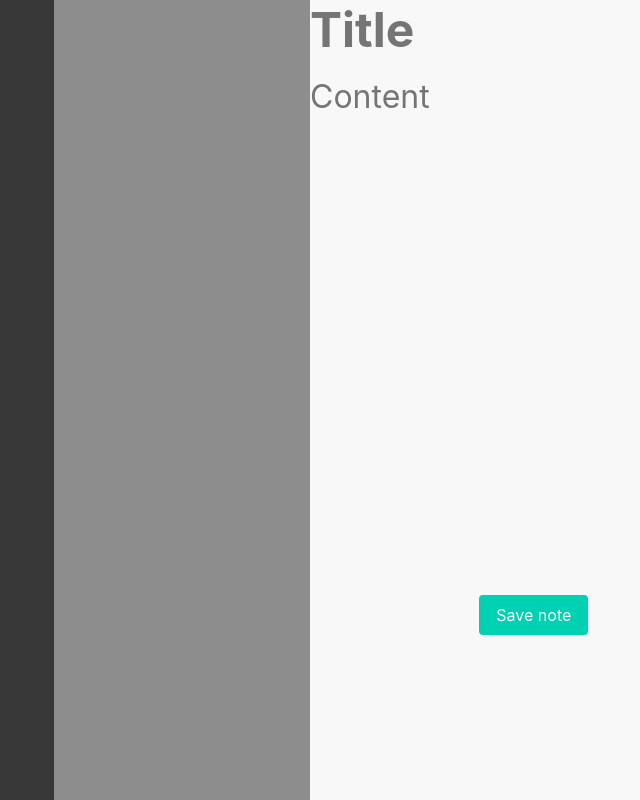
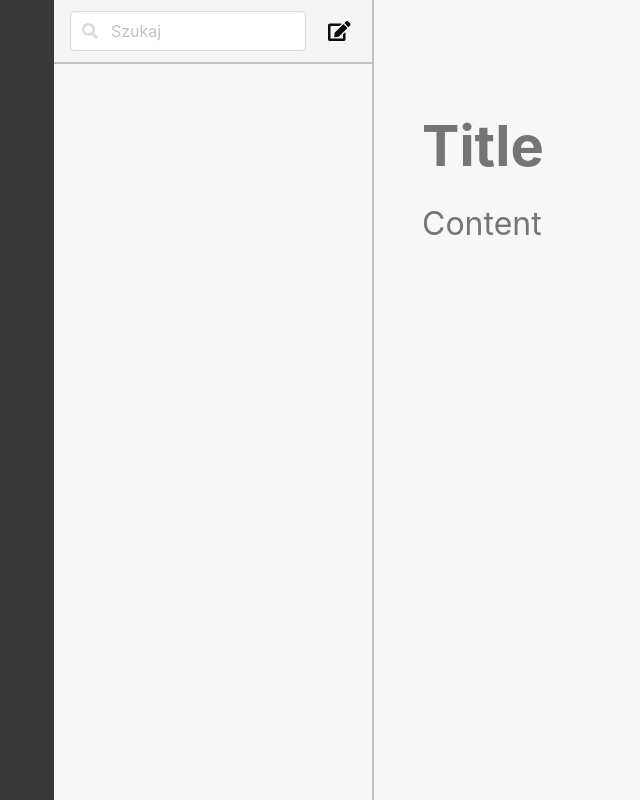
Before and after one commit to morteify/notepocket, a website with bundled scripts: page index.html in a window 1280 px wide. Shown: the whole page, without its empty margins (74-714 px from the left). Built offline with nearby package versions, Linux system fonts and the light colour scheme.

Commit message:
Change layout

```diff
--- a/index.html
+++ b/index.html
@@ -14,47 +14,41 @@
 <body>
 	<aside></aside>
 	<main>
-		<div id="note-excerpt"></div>
+		<div id="note-excerpt">
+			<div id="note-excerpt__header">
+				<div class="field">
+					<p class="control has-icons-left">
+						<input class="input" type="text" placeholder="Szukaj">
+						<span class="icon is-small is-left">
+							<i class="fas fa-search"></i>
+						</span>
+
+					</p>
+				</div>
+				<button class="button is-white is-medium" id="save-note">
+					<span class="icon is-medium">
+						<i class="fas fa-edit"></i>
+					</span>
+				</button>
+			</div>
+		</div>
 		<div id="note-content">
+			<div id="note-content__header">
 
-			<div class="field is-horizontal">
-
-				<div class="field-body">
-					<div class="field">
-						<div class="control">
-							<textarea id="note-title-textarea" type="text" rows="1" maxlength="50" placeholder="Title"></textarea>
-						</div>
-
-					</div>
-				</div>
 			</div>
 
-			<div class="field is-horizontal">
+			<div id="note-content__main-area">
+				<div class="field is-horizontal">
 
-				<div class="field-body">
-					<div class="field">
-						<div class="control">
-							<textarea id="note-content-textarea" placeholder="Content"></textarea>
-						</div>
-					</div>
-				</div>
-			</div>
-
-			<div class="field is-horizontal">
-				<div class="field-label">
-				</div>
-				<div class="field-body">
-					<div class="field">
-						<div class="control">
-							<button class="button is-primary" id="save-note">
-								Save note
-							</button>
-						</div>
+					<div class="field-body">
+						<textarea id="note-title-textarea" type="text" maxlength="50" placeholder="Title"></textarea>
 					</div>
 				</div>
 
+				<div class="field is-horizontal">
+					<textarea id="note-content-textarea" placeholder="Content"></textarea>
+				</div>
 			</div>
-
 	</main>
 	<script type="module" src="src/main.js"></script>
 </body>
--- a/src/components/Excerpt.js
+++ b/src/components/Excerpt.js
@@ -33,7 +33,7 @@ export class Excerpt {
     date.classList.add('excerpt__date');
 
     const { year, month, day, hours, minutes } = this.parseUnixTime();
-    date.innerText = `${day}-${month}-${year} ${hours}:${minutes}`;
+    date.innerText = `${day}.${month}.${year} ⚫ ${hours}:${minutes}`;
 
     elem.appendChild(title);
     elem.appendChild(date);
--- a/styles/styles.scss
+++ b/styles/styles.scss
@@ -18,49 +18,90 @@ main {
 }
 
 #note-excerpt {
-  background-color: rgb(141, 141, 141);
   height: 100vh;
-  width: 20vw;
+  width: 25vw;
+  background-color: rgba(245, 245, 245, 0.74);
+  border-right: 2px solid rgba(129, 126, 126, 0.432);
+
+  &__header {
+    background-color: rgba(245, 245, 245, 0.74);
+    height: 4rem;
+    width: 100%;
+    border-bottom: 2px solid rgba(129, 126, 126, 0.432);
+    display: flex;
+    flex-direction: row;
+    justify-content: space-evenly;
+    align-content: center;
+    align-items: center;
+    padding: 0.5rem;
+
+    .field {
+      margin: 0;
+      width: 85%;
+      padding: 0.5rem;
+    }
+  }
+}
+
+#save-note {
+  background: transparent;
 }
 
 #note-content {
-  background-color: rgb(248, 248, 248);
-  height: 100vh;
-  width: 70vw;
+  background-color: rgba(245, 245, 245, 0.74);
+  width: 65vw;
+  overflow: auto;
+
+  &__header {
+    width: 100%;
+    height: 4rem;
+    //  border-bottom: 1px solid rgba(216, 215, 215, 0.712);
+  }
+  &__main-area {
+    padding: 3rem;
+  }
 }
 
 #note-content-textarea {
   background: transparent;
-  color: black;
   resize: none;
   border: 0 none;
   width: 100%;
   font-size: 2em;
   outline: none;
-  height: 500px;
+  min-height: 100vh;
 }
 
 #note-title-textarea {
   background: transparent;
-  color: black;
   resize: none;
   border: 0 none;
+  height: 5rem;
   width: 100%;
-  font-size: 3em;
+  font-size: 3.5em;
   outline: none;
   font-weight: bold;
 }
 
 .excerpt {
-  background-color: red;
+  background-color: rgb(201, 201, 201);
   width: 100%;
+  max-width: 100%;
   min-height: 8rem;
+  padding: 1.25rem;
+  border-bottom: 1px solid rgba(180, 180, 180, 0.829);
+
+  &:hover {
+    cursor: pointer;
+  }
+  & .excerpt__title {
+    font-weight: bold;
+    font-size: 1.7rem;
+    overflow: hidden;
+    text-overflow: ellipsis;
+  }
+
+  & .excerpt__date {
+    font-size: 0.75rem;
+  }
 }
-
-.excerpt__title {
-  font-size: 1.5rem;
-}
-
-.excerpt__date {
-  font-size: 1rem;
-}
```
Also changed, not shown: styles/styles.css, 1 other file.
